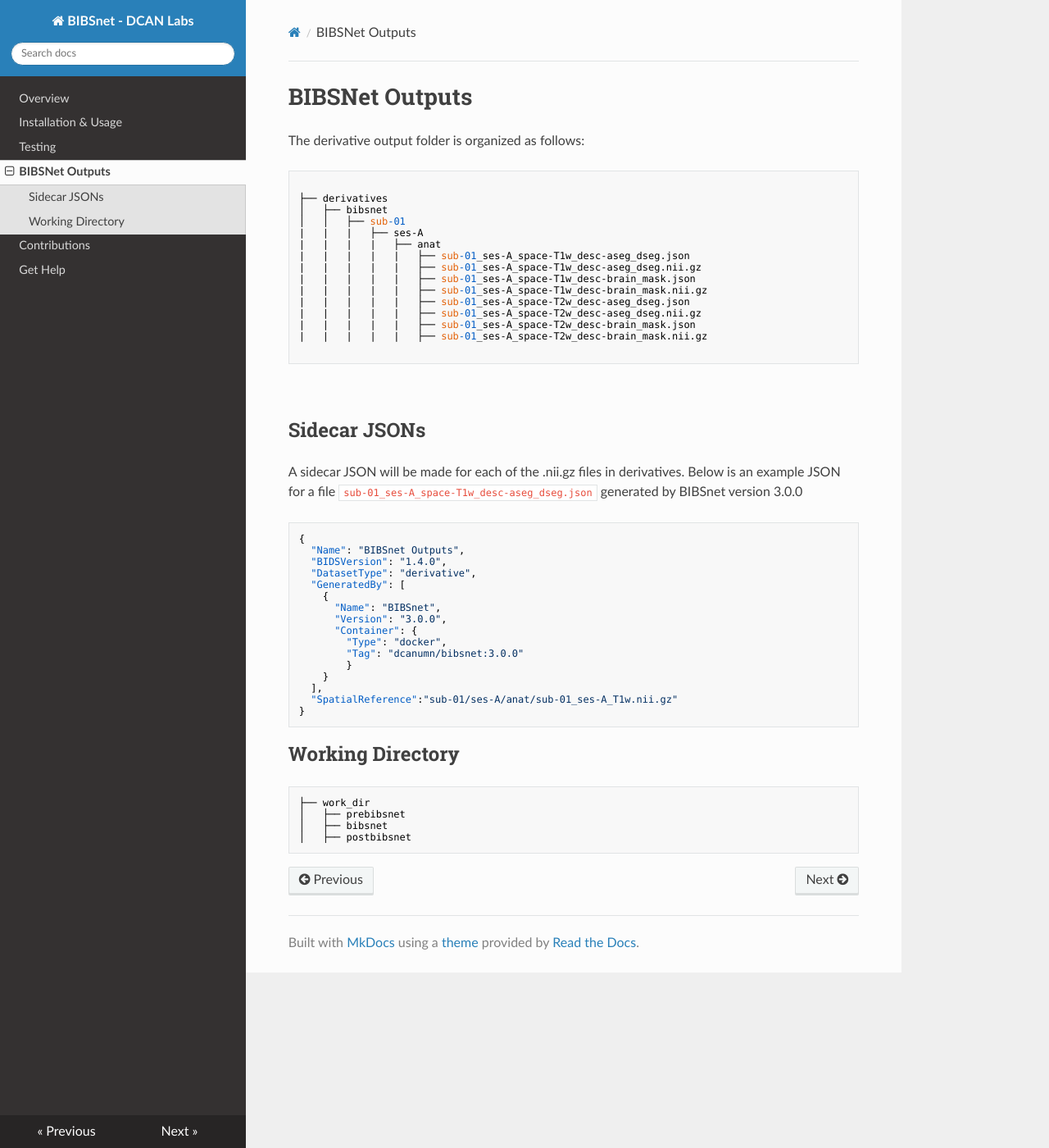
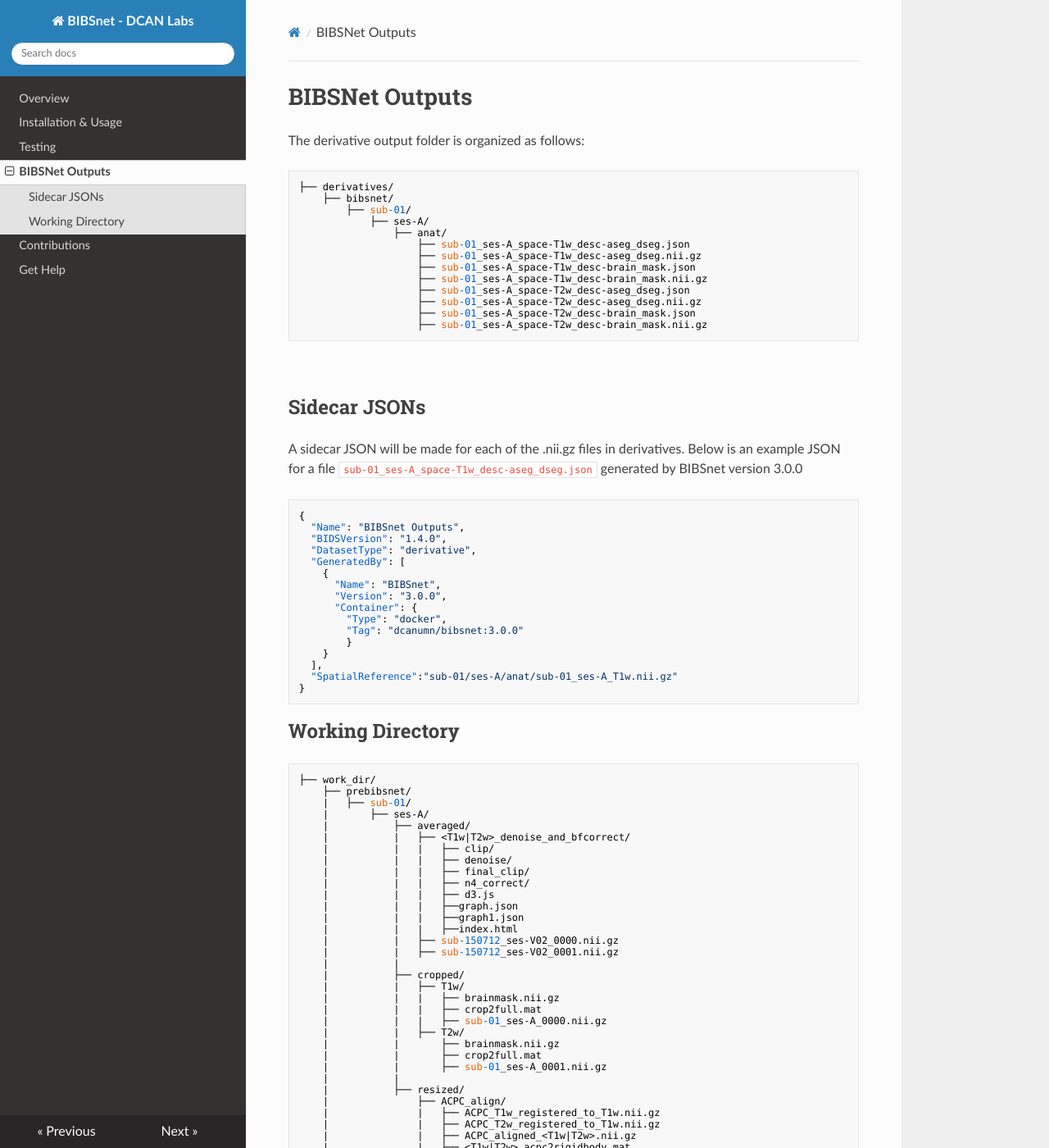
Before and after one commit to DCAN-Labs/BIBSnet, an MkDocs documentation site: the page built from docs/outputs.md, in a window 1280 px wide and 1400 px high. Shown: the whole window at 82% size. Built offline with MkDocs 1.6.1, drawn with Linux system fonts in a browser that asks for light colours; nearby versions of some CDN libraries; some of the changed text lies outside the part shown.

Commit message:
Update outputs.md
add more detailed file tree to work dir

````diff
--- a/docs/outputs.md
+++ b/docs/outputs.md
@@ -2,21 +2,19 @@
 
 The derivative output folder is organized as follows:
 ```
-
-├── derivatives
-│   ├── bibsnet
-│   │   ├── sub-01
-|   |   |   ├── ses-A
-|   |   |   |   ├── anat
-|   |   |   |   |   ├── sub-01_ses-A_space-T1w_desc-aseg_dseg.json
-|   |   |   |   |   ├── sub-01_ses-A_space-T1w_desc-aseg_dseg.nii.gz
-|   |   |   |   |   ├── sub-01_ses-A_space-T1w_desc-brain_mask.json
-|   |   |   |   |   ├── sub-01_ses-A_space-T1w_desc-brain_mask.nii.gz
-|   |   |   |   |   ├── sub-01_ses-A_space-T2w_desc-aseg_dseg.json
-|   |   |   |   |   ├── sub-01_ses-A_space-T2w_desc-aseg_dseg.nii.gz
-|   |   |   |   |   ├── sub-01_ses-A_space-T2w_desc-brain_mask.json
-|   |   |   |   |   ├── sub-01_ses-A_space-T2w_desc-brain_mask.nii.gz
-
+├── derivatives/
+    ├── bibsnet/
+        ├── sub-01/
+            ├── ses-A/
+                ├── anat/
+                    ├── sub-01_ses-A_space-T1w_desc-aseg_dseg.json
+                    ├── sub-01_ses-A_space-T1w_desc-aseg_dseg.nii.gz
+                    ├── sub-01_ses-A_space-T1w_desc-brain_mask.json
+                    ├── sub-01_ses-A_space-T1w_desc-brain_mask.nii.gz
+                    ├── sub-01_ses-A_space-T2w_desc-aseg_dseg.json
+                    ├── sub-01_ses-A_space-T2w_desc-aseg_dseg.nii.gz
+                    ├── sub-01_ses-A_space-T2w_desc-brain_mask.json
+                    ├── sub-01_ses-A_space-T2w_desc-brain_mask.nii.gz
 ```
 <br />
 
@@ -46,8 +44,75 @@
 ## Working Directory
 
 ```
-├── work_dir
-│   ├── prebibsnet
-│   ├── bibsnet
-│   ├── postbibsnet
+├── work_dir/
+    ├── prebibsnet/
+    |   ├── sub-01/
+    |       ├── ses-A/
+    |           ├── averaged/
+    |           |   ├── <T1w|T2w>_denoise_and_bfcorrect/
+    |           |   |   ├── clip/
+    |           |   |   ├── denoise/
+    |           |   |   ├── final_clip/
+    |           |   |   ├── n4_correct/
+    |           |   |   ├── d3.js
+    |           |   |   ├──graph.json
+    |           |   |   ├──graph1.json
+    |           |   |   ├──index.html
+    |           |   ├── sub-150712_ses-V02_0000.nii.gz
+    |           |   ├── sub-150712_ses-V02_0001.nii.gz
+    |           |
+    |           ├── cropped/
+    |           |   ├── T1w/
+    |           |   |   ├── brainmask.nii.gz
+    |           |   |   ├── crop2full.mat
+    |           |   |   ├── sub-01_ses-A_0000.nii.gz
+    |           |   ├── T2w/
+    |           |       ├── brainmask.nii.gz
+    |           |       ├── crop2full.mat
+    |           |       ├── sub-01_ses-A_0001.nii.gz
+    |           |
+    |           ├── resized/
+    |               ├── ACPC_align/
+    |               |   ├── ACPC_T1w_registered_to_T1w.nii.gz
+    |               |   ├── ACPC_T2w_registered_to_T1w.nii.gz
+    |               |   ├── ACPC_aligned_<T1w|T2w>.nii.gz
+    |               |   ├── <T1w|T2w>_acpc2rigidbody.mat
+    |               |   ├── <T1w|T2w>_crop2acpc.mat
+    |               |   ├── <T1w|T2w>_full2acpc.mat
+    |               |   ├── <T1w|T2w>_full2crop.mat
+    |               |   ├── T2w_to_rigidbody.mat
+    |               |   ├── cropT2tocropT1.mat
+    |               |   ├── crop_<T1w|T2w>_to_BIBS_template.mat
+    |               |   ├── preBIBSnet_final_0000.nii.gz
+    |               |   ├── preBIBSnet_final_0001.nii.gz
+    |               |
+    |               ├── xfms/
+    |                   ├── <T1w|T2w>_to_BIBS.nii.gz
+    |                   ├── T2w_registered_to_T1w.nii.gz
+    |                   ├── cropT2tocropT1.mat
+    |                   ├── crop_<T1w|T2w>_to_BIBS_template.mat
+    |                   ├── full2crop<T1w|T2w>.mat
+    |                   ├── full2cropT2toT1.mat
+    |                   ├── full_crop_<T1w|T2w>_to_BIBS_template.mat
+    |                   ├── preBIBSnet_final_0000.nii.gz
+    |                   ├── preBIBSnet_final_0001.nii.gz
+    |
+    ├── bibsnet/
+    |   ├── sub-01/
+    |       ├── ses-A/
+    |           ├── input/
+    |           |   ├── sub-01_ses-A_optimal_resized_0000.nii.gz
+    |           |   ├── sub-01_ses-A_optimal_resized_0001.nii.gz
+    |           ├── output/
+    |               ├── plans.pkl
+    |               ├── prediction_time.txt
+    |               ├── sub-01_ses-A_optimal_resized.nii.gz
+    |
+    ├── postbibsnet/
+        ├── sub-01/
+            ├── ses-A/
+                ├── preBIBSnet_full_crop_T1w_to_BIBS_template.mat
+                ├── preBIBSnet_full_crop_T2w_to_BIBS_template.mat
+                ├── seg_reg_to_T1w_native.mat
+                ├── seg_reg_to_T2w_native.mat
 ```
````
